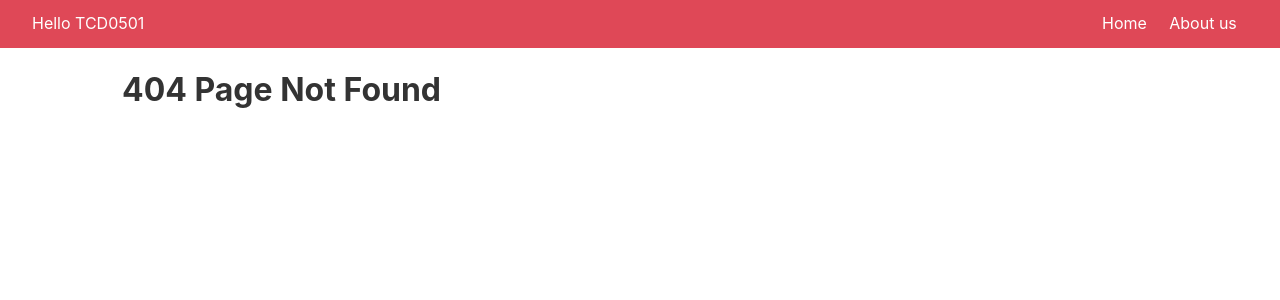
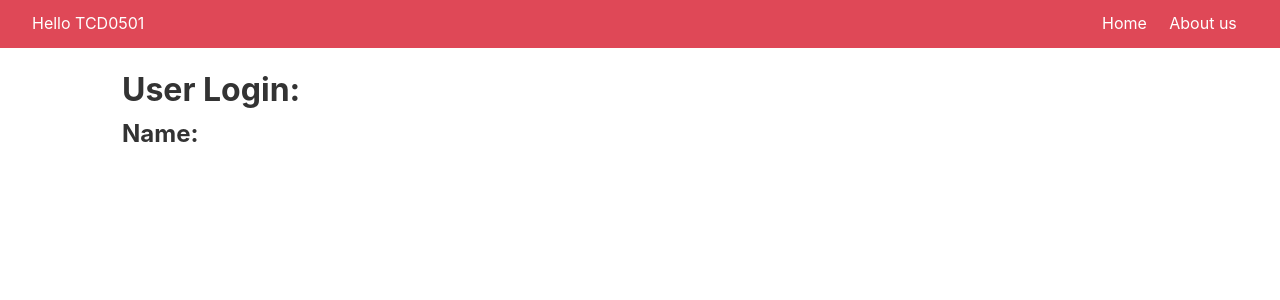
Before and after one commit to vinhhn3/tcd0501-react-course, a React (Create React App) app: page /user/1 in a window 1280 px wide. Before the commit this address had no page. Shown: the top 300 px of the page. Built offline with nearby package versions, Linux system fonts and the light colour scheme; no server answers.

Commit message:
Build User component (not finished)

```diff
--- a/src/App.js
+++ b/src/App.js
@@ -7,6 +7,7 @@ import Navbar from "./components/Navbar";
 import About from "./components/pages/About";
 import NotFound from "./components/pages/NotFound";
 import Search from "./components/users/Search";
+import User from "./components/users/User";
 import Users from "./components/users/Users";
 
 class App extends Component {
@@ -45,6 +46,9 @@ class App extends Component {
               <Route exact path="/about">
                 <About />
               </Route>
+              <Route exact path="/user/:login">
+                <User />
+              </Route>
               <Route path="*">
                 <NotFound />
               </Route>
--- /dev/null
+++ b/src/components/users/User.js
@@ -0,0 +1,24 @@
+import axios from "axios";
+import React, { useEffect, useState } from "react";
+import { useParams } from "react-router-dom";
+
+function User() {
+  const { login } = useParams();
+  const [user, setUser] = useState({});
+  // eslint-disable-next-line react-hooks/exhaustive-deps
+  useEffect(() => {
+    async function fetchData() {
+      const response = await axios.get(`https://api.github.com/users/${login}`);
+      setUser(response.data);
+    }
+    fetchData();
+  }, []);
+  return (
+    <div>
+      <h1>User Login: {user.login}</h1>
+      <h2>Name: {user.name}</h2>
+    </div>
+  );
+}
+
+export default User;
--- a/src/components/users/UserItem.js
+++ b/src/components/users/UserItem.js
@@ -1,5 +1,5 @@
 import React from "react";
-
+import { Link } from "react-router-dom";
 const UserItem = (props) => {
   const { avatar_url, login, html_url } = props.user;
   return (
@@ -11,9 +11,9 @@ const UserItem = (props) => {
         alt="avatar"
       />
       <h3>{login}</h3>
-      <a className="btn btn-primary btn-sm" href={html_url}>
+      <Link className="btn btn-primary btn-sm" to={`/user/${login}`}>
         More
-      </a>
+      </Link>
     </div>
   );
 };
```
